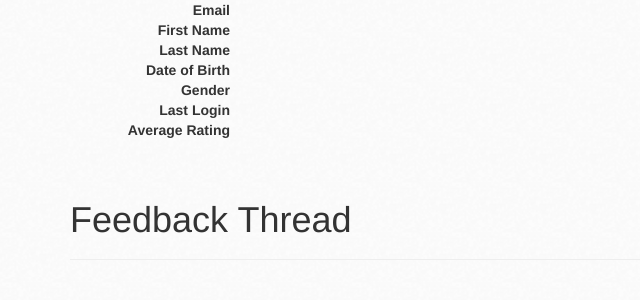
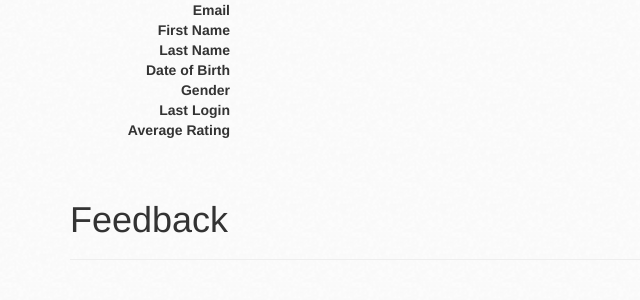
Before and after one commit to minhtritran/barter_site, a Django app: template barter/templates/barter/user.html in a window 1280 px wide. Shown: the part 173-473 px from the top of the page, without its empty margins (0-640 px from the left). Run offline with Django 3.2, Linux system fonts and the light colour scheme; the template is opened without the code that fills it, so the values that code supplies are empty; parts of the project's set-up code (start-up, migrations or seed data) failed here and were passed over; some libraries are stand-ins or nearby versions.

Commit message:
Removed leave feedback option on user profiles

```diff
--- a/barter/templates/barter/user.html
+++ b/barter/templates/barter/user.html
@@ -22,7 +22,7 @@
 
 
     <br />
-    <h1>Feedback Thread</h1>
+    <h1>Feedback</h1>
     <div>
         {% for feedback in thread %}
             <div  class="panel panel-default">
@@ -66,6 +66,7 @@
             </div>
         {% endfor %}
     </div>
+<!--
     {% if object != currentUser %}
         <h2 class="btn btn-default btn-lg">
             Leave Feedback
@@ -88,5 +89,6 @@
             {% endblock %}
         </form>
     {% endif %}
+-->
     <hr/>
 {% endblock %}
```
